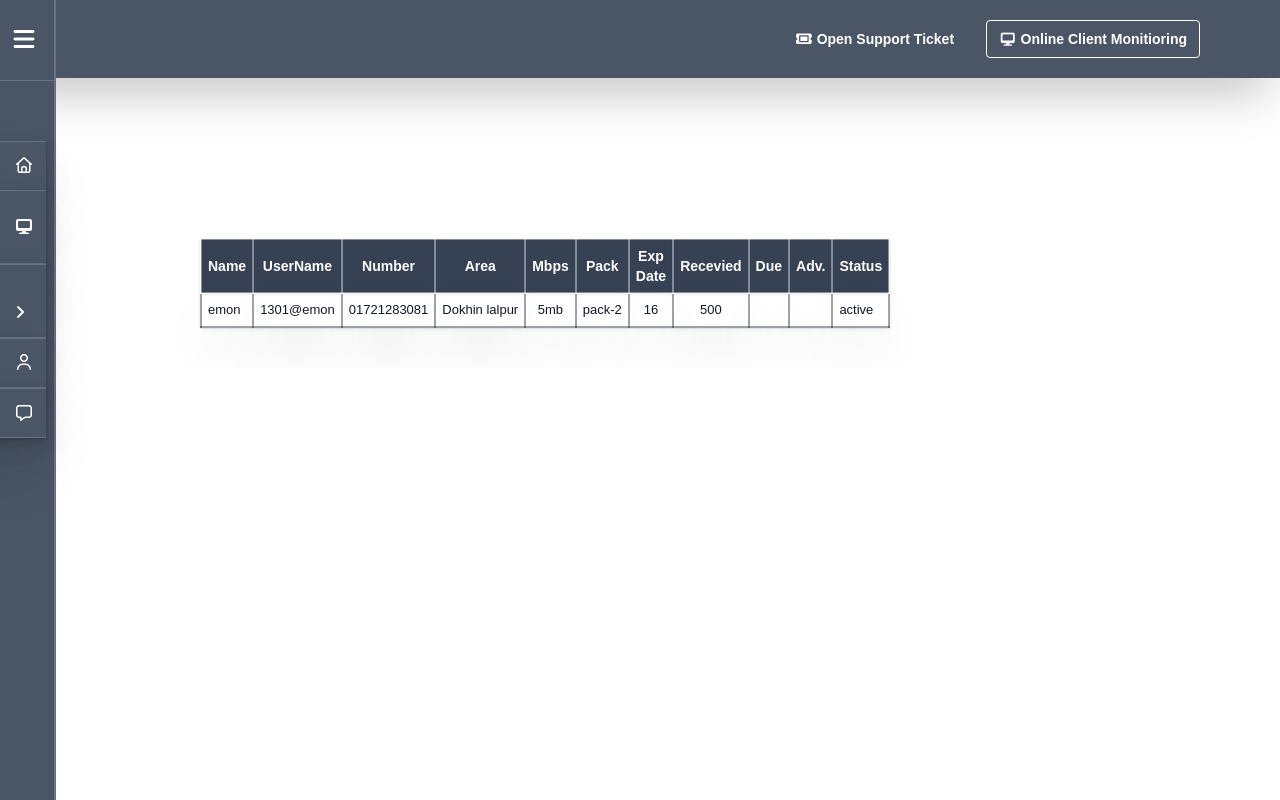
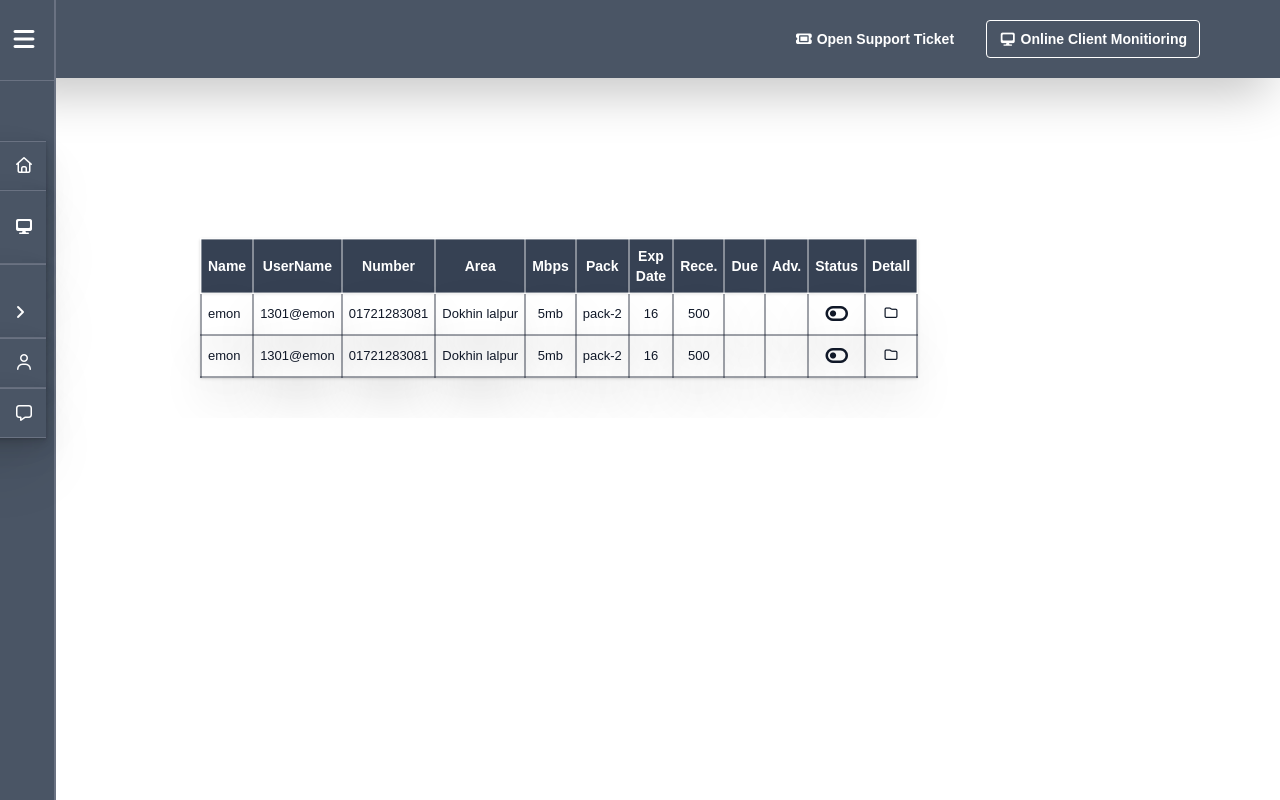
Before and after one commit to Kirokom/wifi_Billing, a React (Vite) app: page /CustomerBilling in a window 1280 px wide. Built offline with nearby package versions, Linux system fonts and the light colour scheme.

Commit message:
add new file

```diff
--- a/src/pages/CustomerBilling.jsx
+++ b/src/pages/CustomerBilling.jsx
@@ -1,6 +1,13 @@
-import React from 'react'
+import React, { useState } from 'react'
 
 const CustomerBilling = () => {
+
+ const  [online , setOnline] = useState(false)
+
+  const Active = ()=>{
+      setOnline(!online)
+      console.log(online)
+  }
   return (
     <div>
       <div className='py-10 px-50  w-full mt-30 overflow-x-auto '>
@@ -18,10 +25,11 @@ const CustomerBilling = () => {
             <th className='w-[15px]'>mbps</th>
             <th>pack</th>
             <th className='wrap-break-word w-[15px]'>exp date</th>
-            <th className='wrap-break-word w-[15px]'>recevied  </th>
+            <th className='wrap-break-word w-[15px]'>rece.  </th>
             <th className='w-[15px] text-center'>due </th>
             <th>adv. </th>
             <th>status </th>
+            <th>Detall</th>
           </tr>
         </thead>
         <tbody>
@@ -36,7 +44,38 @@ const CustomerBilling = () => {
             <td className='center'>500</td>
             <td></td>
             <td></td>
-            <td>active</td>
+            <td  className='text-center '>
+              <div onClick={Active} className='text-xl cursor-pointer duration-1000 transition-all'>
+              {online ? <i class="fa-solid fa-toggle-on"></i> : <i class="fa-solid fa-toggle-off"></i>}
+              </div>
+            </td>
+             <td className='text-center text-2xl'>
+              <div className='text-md cursor-pointer'>
+                <i class="fa-regular fa-folder"></i>
+              </div>
+            </td>
+          </tr>
+            <tr>
+            <td>emon</td>
+            <td>1301@emon</td>
+            <td className='text-xs'>01721283081</td>
+            <td>Dokhin lalpur</td>
+            <td className='center'>5mb</td>
+            <td className='center'>pack-2</td>
+            <td className='center'>16</td>
+            <td className='center'>500</td>
+            <td></td>
+            <td></td>
+            <td  className='text-center '>
+              <div onClick={Active} className='text-xl cursor-pointer duration-1000 transition-all'>
+              {online ? <i class="fa-solid fa-toggle-on"></i> : <i class="fa-solid fa-toggle-off"></i>}
+              </div>
+            </td>
+            <td className='text-center '>
+              <div className='text-md cursor-pointer'>
+                <i class="fa-regular fa-folder"></i>
+              </div>
+            </td>
           </tr>
         </tbody>
       </table>
```
